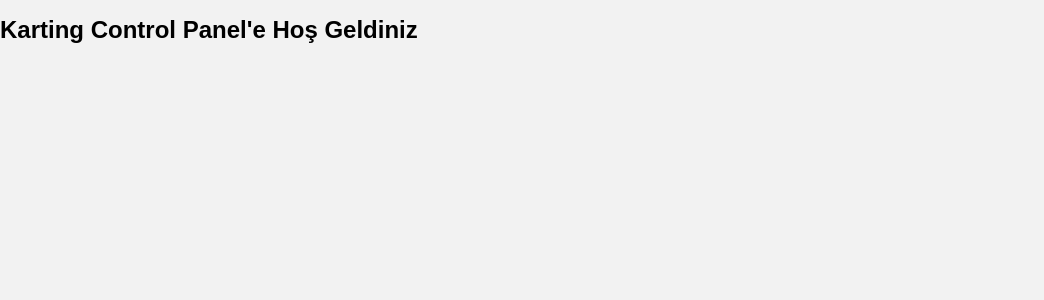
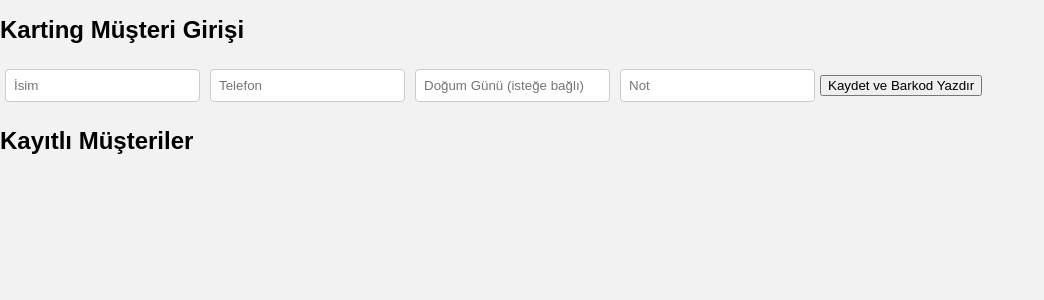
Before and after one commit to KARTING34/P-ST34, a React (Vite) app: page / in a window 1280 px wide. Shown: the top 300 px of the page, without its empty margins (0-1044 px from the left). Built offline with nearby package versions, Linux system fonts and the light colour scheme.

Commit message:
Update App.jsx

```diff
--- a/src/App.jsx
+++ b/src/App.jsx
@@ -1,10 +1,81 @@
-// src/App.jsx
-import React from 'react';
+import React, { useState, useRef } from "react";
+import JsBarcode from "jsbarcode";
 
 export default function App() {
+  const [customers, setCustomers] = useState([]);
+  const [form, setForm] = useState({ name: "", phone: "", birthday: "", note: "" });
+  const barcodeRef = useRef();
+
+  const addCustomer = () => {
+    const id = Date.now();
+    const newCustomer = {
+      ...form,
+      id,
+      visits: 1,
+      lastVisit: new Date().toLocaleDateString(),
+    };
+    setCustomers([...customers, newCustomer]);
+    setForm({ name: "", phone: "", birthday: "", note: "" });
+    generateBarcode(id);
+  };
+
+  const generateBarcode = (id) => {
+    if (barcodeRef.current) {
+      JsBarcode(barcodeRef.current, id.toString(), {
+        format: "CODE128",
+        width: 2,
+        height: 40,
+        displayValue: true,
+      });
+      setTimeout(() => window.print(), 500);
+    }
+  };
+
   return (
-    <div>
-      <h1>Karting Control Panel'e Hoş Geldiniz</h1>
+    <div className="p-6">
+      <h1 className="text-xl mb-4">Karting Müşteri Girişi</h1>
+      <input
+        className="border p-2 mr-2"
+        placeholder="İsim"
+        value={form.name}
+        onChange={(e) => setForm({ ...form, name: e.target.value })}
+      />
+      <input
+        className="border p-2 mr-2"
+        placeholder="Telefon"
+        value={form.phone}
+        onChange={(e) => setForm({ ...form, phone: e.target.value })}
+      />
+      <input
+        className="border p-2 mr-2"
+        placeholder="Doğum Günü (isteğe bağlı)"
+        value={form.birthday}
+        onChange={(e) => setForm({ ...form, birthday: e.target.value })}
+      />
+      <input
+        className="border p-2 mr-2"
+        placeholder="Not"
+        value={form.note}
+        onChange={(e) => setForm({ ...form, note: e.target.value })}
+      />
+      <button onClick={addCustomer} className="bg-blue-600 text-white px-4 py-2 rounded">
+        Kaydet ve Barkod Yazdır
+      </button>
+
+      <div className="mt-6">
+        <h2 className="text-lg">Kayıtlı Müşteriler</h2>
+        {customers.map((c) => (
+          <div key={c.id} className="border p-2 mt-2">
+            <strong>{c.name}</strong> - {c.phone} - {c.visits} kez geldi - Son: {c.lastVisit}
+            <br />
+            <em>{c.note}</em>
+          </div>
+        ))}
+      </div>
+
+      <div className="hidden">
+        <svg ref={barcodeRef}></svg>
+      </div>
     </div>
   );
 }
```
